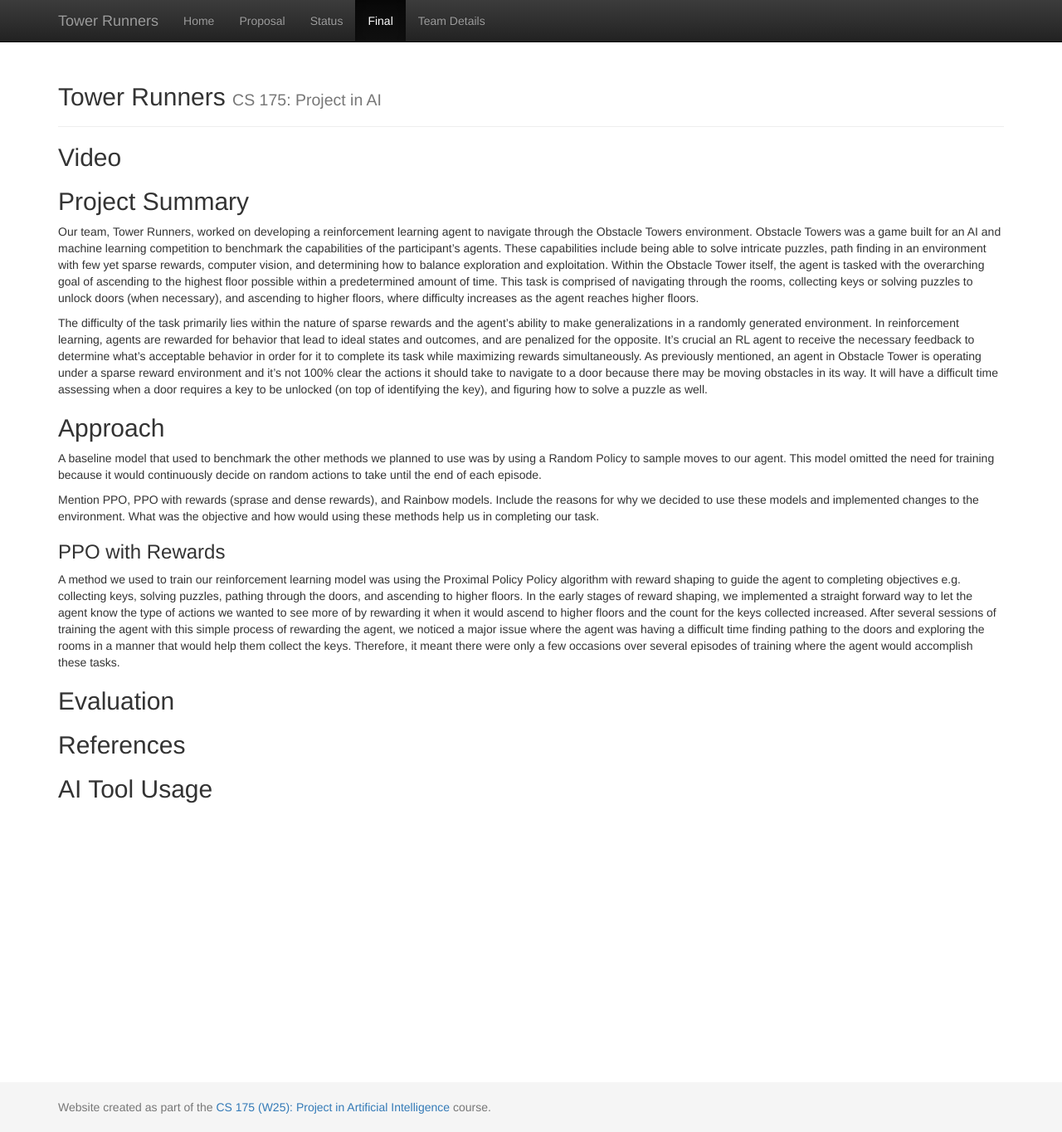
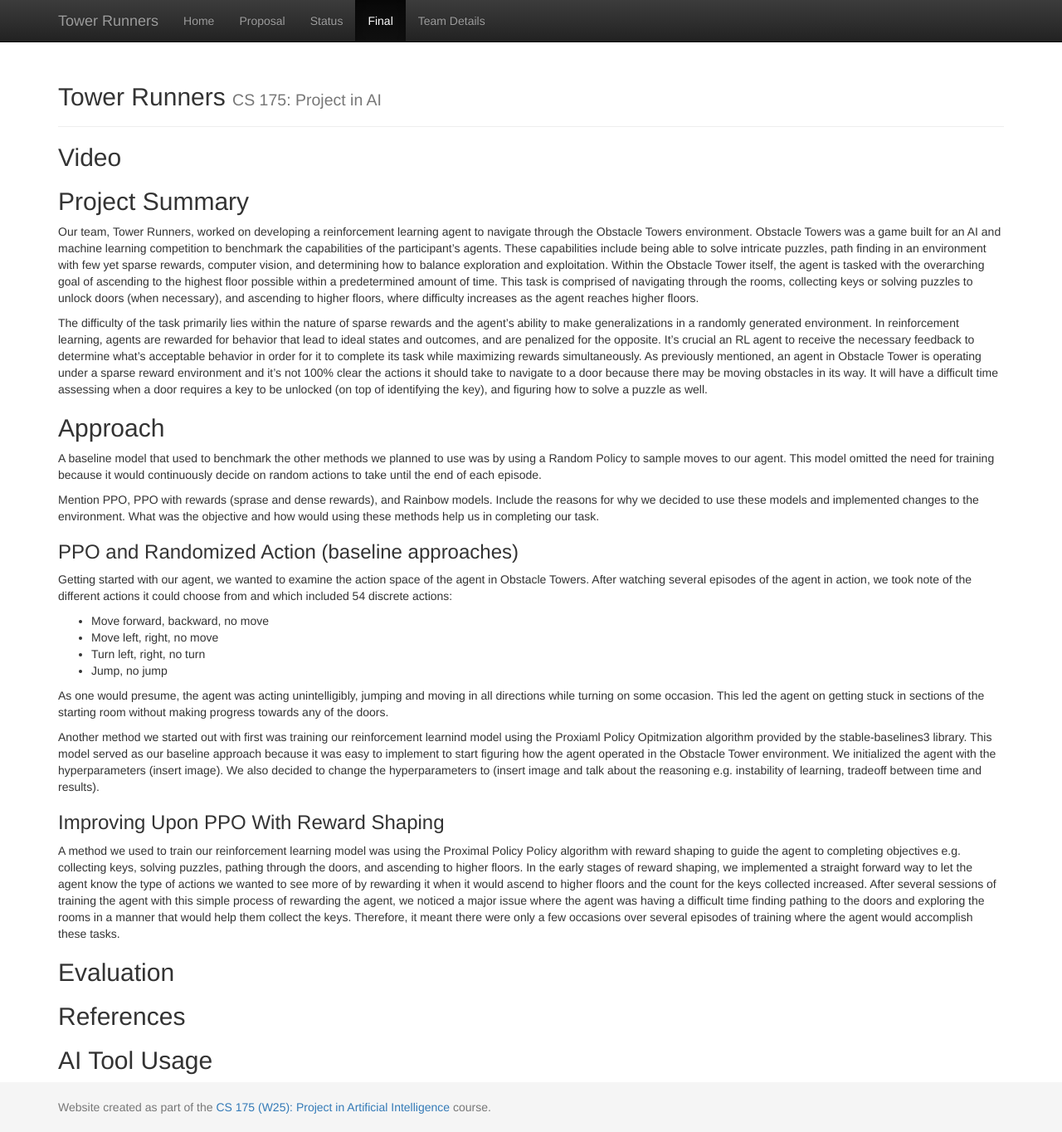
Before and after one commit to avinashduggal/TowerRunners, a Jekyll site: the page built from docs/final.md, in a window 1280 px wide and 1364 px high. Shown: the whole window at 83% size. Built offline with Jekyll 4.4.1, drawn with Linux system fonts in a browser that asks for light colours.

Commit message:
Add explanations to baseline approaches

```diff
--- a/docs/final.md
+++ b/docs/final.md
@@ -14,7 +14,18 @@ A baseline model that used to benchmark the other methods we planned to use was
 
 Mention PPO, PPO with rewards (sprase and dense rewards), and Rainbow models. Include the reasons for why we decided to use these models and implemented changes to the environment. What was the objective and how would using these methods help us in completing our task.
 
-### PPO with Rewards
+### PPO and Randomized Action (baseline approaches)
+Getting started with our agent, we wanted to examine the action space of the agent in Obstacle Towers. After watching several episodes of the agent in action, we took note of the different actions it could choose from and which included 54 discrete actions:
+* Move forward, backward, no move
+* Move left, right, no move
+* Turn left, right, no turn
+* Jump, no jump
+
+As one would presume, the agent was acting unintelligibly, jumping and moving in all directions while turning on some occasion. This led the agent on getting stuck in sections of the starting room without making progress towards any of the doors.
+
+Another method we started out with first was training our reinforcement learnind model using the Proxiaml Policy Opitmization algorithm provided by the stable-baselines3 library. This model served as our baseline approach because it was easy to implement to start figuring how the agent operated in the Obstacle Tower environment. We initialized the agent with the hyperparameters (insert image). We also decided to change the hyperparameters to (insert image and talk about the reasoning e.g. instability of learning, tradeoff between time and results).
+
+### Improving Upon PPO With Reward Shaping
 A method we used to train our reinforcement learning model was using the Proximal Policy Policy algorithm with reward shaping to guide the agent to completing objectives e.g. collecting keys, solving puzzles, pathing through the doors, and ascending to higher floors. In the early stages of reward shaping, we implemented a straight forward way to let the agent know the type of actions we wanted to see more of by rewarding it when it would ascend to higher floors and the count for the keys collected increased. After several sessions of training the agent with this simple process of rewarding the agent, we noticed a major issue where the agent was having a difficult time finding pathing to the doors and exploring the rooms in a manner that would help them collect the keys. Therefore, it meant there were only a few occasions over several episodes of training where the agent would accomplish these tasks.
 
 ## Evaluation
```
